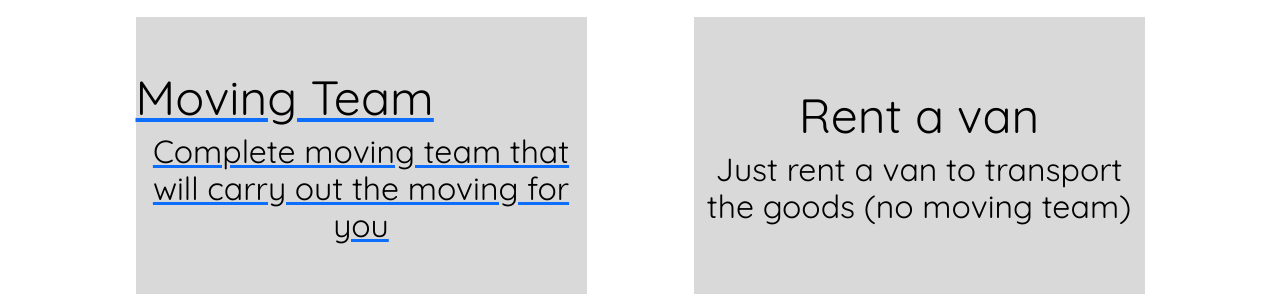
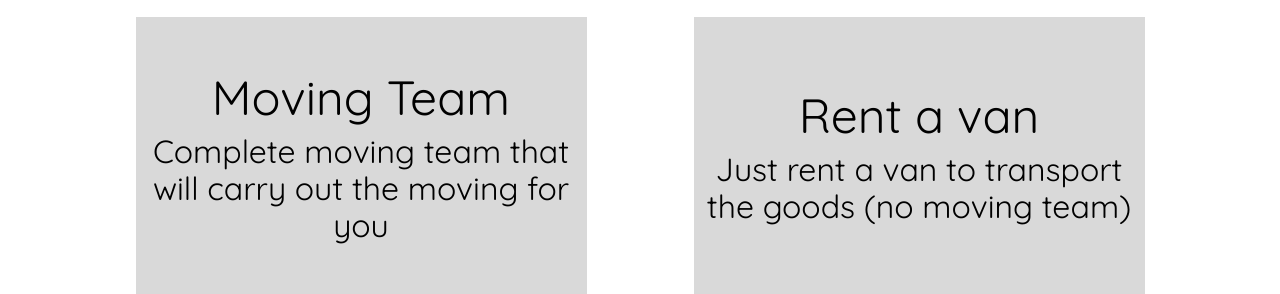
Before and after one commit to zegameiro/rushways, a React (Create React App) app: page /movingservices in a window 1280 px wide. Shown: the part 231-525 px from the top of the page. Built offline with nearby package versions, Linux system fonts and the light colour scheme.

Commit message:
Moving Services fixes

```diff
--- a/src/Components/ThankYouScreen/index.css
+++ b/src/Components/ThankYouScreen/index.css
@@ -16,6 +16,7 @@
 .return-homepage {
     background: #EA9937;
     border-radius: 9px;
+    --bs-btn-active-bg: #EA9937;
 }
 
 .thank-you-text {
--- a/src/pages/MovingServices/index.css
+++ b/src/pages/MovingServices/index.css
@@ -1,5 +1,8 @@
 .moving-link {
     text-decoration: none;
+    justify-content: center;
+    align-items: center;
+    align-content: center;
 }
 
 .moving-services-header {
@@ -70,6 +73,11 @@
     color: #000000;
 }
 
+.moving-services-card-title {
+    display: grid;
+    justify-content: center;
+}
+
 .card-text {
     /* font-family: 'Font Awesome 5 Free'; */
     font-style: normal;
--- a/src/pages/MovingServices/index.js
+++ b/src/pages/MovingServices/index.js
@@ -23,12 +23,12 @@ const MovingServices = () => {
             <div className='container image-cards-container'>
                 <div className="card">
                     <div className="card-body">
-                        <a href='/movingteam'>
-                        <h5 className="card-title">Moving Team</h5>
+                        <a className='moving-link' href='/movingteam'>
+                        <h5 className="card-title moving-services-card-title">Moving Team</h5>
                         <p className="card-text">Complete moving team that will carry out the moving for you</p>
                         </a>
                     </div>
-                    <a href='/movingteam'>
+                    <a className='moving-link' href='/movingteam'>
                         <img src={MovingServices_1} className="card-img-bottom" alt="Moving team carrying boxes"></img>
                     </a>
                 </div>
--- a/src/pages/MovingTeam/index.css
+++ b/src/pages/MovingTeam/index.css
@@ -51,11 +51,15 @@
 .btn-primary {
     background: #EA9937;
     border-radius: 9px;
+    --bs-btn-border-color: none;
+    --bs-btn-hover-bg: #EA9937;
 }
 
 .btn-secondary {
     background: #EA3737;
     border-radius: 9px;
+    --bs-btn-border-color: none;
+    --bs-btn-hover-bg: #EA3737;
 }
 
 .buttons {
--- a/src/pages/MovingTeam/index.js
+++ b/src/pages/MovingTeam/index.js
@@ -32,12 +32,12 @@ const MovingTeam = () => {
                     <h1 className="moving-team-header">Moving Team</h1>
                 </div>
             </div>
-            <div className='banner-image-container'>
+            <div className='banner-image-container mt-0'>
                 <img src={MovingServices_1} className="banner-img" alt="Moving team carrying boxes"></img>
                 <img src={MovingServices_2} className="banner-img" alt="Man putting boxes in a rented van"></img>
             </div>
             <div className='container'>
-                <h2 className='form-title'>Information:</h2>
+                <h2 className='form-title mb-4'>Information:</h2>
                 <div className='container'>
                     <form>
                         <div className="form-floating mb-3 w-25 mx-4">
```
